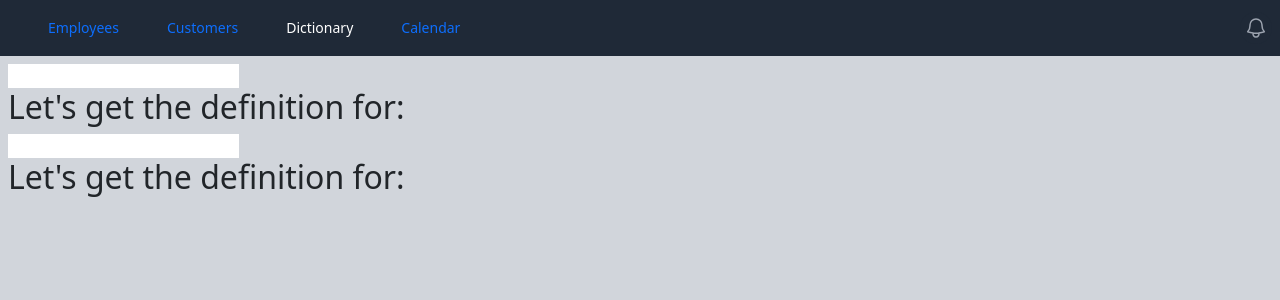
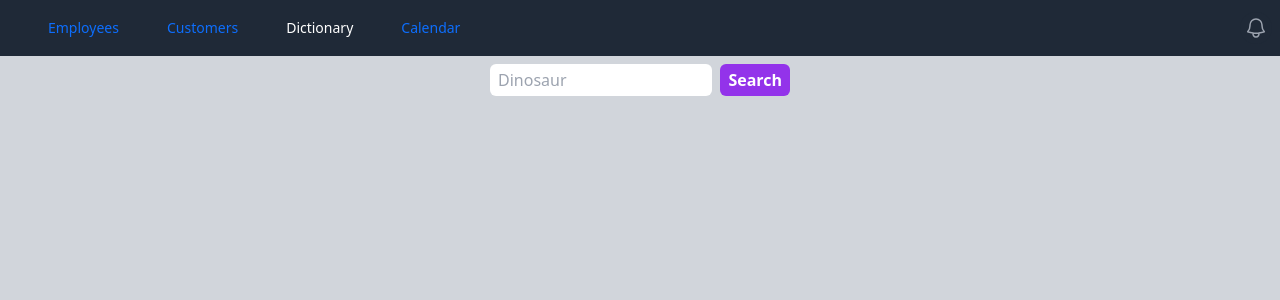
Before and after one commit to jonwestman/react, a React (Create React App) app: page /dictionary in a window 1280 px wide. Shown: the top 300 px of the page. Built offline with nearby package versions, Linux system fonts and the light colour scheme.

Commit message:
style the dictionary

```diff
--- a/src/App.js
+++ b/src/App.js
@@ -10,6 +10,7 @@ import {BrowserRouter, Routes, Route} from 'react-router-dom';
 import Customers from './pages/Customers';
 import Dictionary from './pages/Dictionary';
 import Definition from './pages/Definition';
+import NotFound from './components/NotFound';
 
 function App() {
   return (
@@ -18,8 +19,12 @@ function App() {
         <Routes>
           <Route path='/employees' element={<Employees />} />
           <Route path='/dictionary' element={<Dictionary />} />
-          <Route path='/definition' element={<Definition />} />
+          <Route
+          path='/dictionary/:search'
+          element={<Definition />} />
           <Route path='/customers' element={<Customers />} />
+          <Route path='/404' element={<NotFound />} />
+          <Route path='*' element={<NotFound />} />
         </Routes>
       </Header>
     </BrowserRouter>
--- /dev/null
+++ b/src/components/DefinitionSearch.js
@@ -0,0 +1,29 @@
+import { useState, useEffect } from 'react';
+import { useNavigate } from 'react-router-dom';
+
+export default function DefinitionSearch() {
+
+    const [word, setWord] = useState('');
+    const navigate = useNavigate();
+
+    return (
+        <form
+            className='flex space-between space-x-2 max-w-[300px]'
+            onSubmit={() => {
+                navigate('/dictionary/' + word)
+            }}>
+            <input
+                className='shrink min-w-0 px-2 py-1 rounded'
+                placeholder='Dinosaur'
+                type="text"
+                onChange={(e) => {
+                    setWord(e.target.value);
+                }}
+            />
+            <button className='bg-purple-600 hover:bg-purple-700 text-white font-bold py-1 px-2 rounded'
+            >
+                Search
+            </button>
+        </form>
+    )
+}
--- a/src/components/Header.js
+++ b/src/components/Header.js
@@ -91,7 +91,7 @@ export default function Header(props) {
                 )}
             </Disclosure>
             <div className='bg-gray-300'>
-            <div className='max-w-7xl mx-auto min-h-screen px-2 py-2'>{props.children}
+            <div className='max-w-7xl mx-auto min-h-screen px-3 py-2'>{props.children}
             </div>
             </div>
         </>
--- /dev/null
+++ b/src/components/NotFound.js
@@ -0,0 +1,3 @@
+export default function NotFound(){
+    return <p>The page you are looking for was not found</p>;
+}
--- a/src/pages/Definition.js
+++ b/src/pages/Definition.js
@@ -1,30 +1,79 @@
 import { useState, useEffect } from "react";
+import { useParams, useNavigate, Link } from "react-router-dom";
 import {v4 as uuidv4} from 'uuid'
+import DefinitionSearch from "../components/DefinitionSearch";
+import NotFound from "../components/NotFound";
 
 export default function Definition() {
     const [word, setWord] = useState();
+    const [notFound, setNotFound] = useState(false);
+    const [error, setError] = useState(false);
+
+    let { search } = useParams();
+    const navigate = useNavigate();
 
     useEffect(() => {
-        fetch('https://api.dictionaryapi.dev/api/v2/entries/en/helicopter')
-            .then((response) => response.json())
+        //const url = 'https://httpstat.us/501';
+        const url = 'https://api.dictionaryapi.dev/api/v2/entries/en/' + search;
+        fetch(url)
+            .then((response) => {
+                if(response.status === 404){
+                    setNotFound(true);
+                } else if(response.status === 401){
+                    navigate('/login');
+                }else if(response.status === 500){
+                    setError(true);
+                }
+
+                if(!response.ok){
+                    setError(true);
+
+                    throw new Error('Something went wrong');
+                }
+                return response.json()
+            })
             .then((data) => {
                 setWord(data[0].meanings);
-                console.log(data[0].meanings)
+            })
+            .catch((e) => {
+                console.log(e.message);
             });
     }, []);
 
+    if (notFound === true) {
         return (
             <>
+                <NotFound />
+                <Link to='/dictionary'>Search another</Link>
+            </>
+        );
+    }
+    if (error === true) {
+        return (
+            <>
+                <p>Something went wrong, try again?</p>
+                <Link to='/dictionary'>Search another</Link>
+            </>
+        );
+    }
+
+
+    return (
+        <>
+            {word
+                ? <>
                     <h1>Here is a definition:</h1>
-            {word
-                ? word.map((meaning) => {
+                    {word.map((meaning) => {
                         return (
                             <p key={uuidv4()}>
                                 {meaning.partOfSpeech + ': '}
                                 {meaning.definitions[0].definition}
                             </p>
                         );
-                })
+                    })}
+                    <p>Search again: </p>
+                    <DefinitionSearch />
+                    </>
                 : null}
         </>
     );
--- a/src/pages/Dictionary.js
+++ b/src/pages/Dictionary.js
@@ -1,37 +1,9 @@
-import { useState, useEffect } from 'react';
+import DefinitionSearch from "../components/DefinitionSearch";
 
-export default function Dictionary(){
-    const [word, setWord] = useState('');
-    const [word2, setWord2] = useState('');
-
-    useEffect(() => {
-        console.log('State Updated ' + word);
-    },[word]);//limit what state useEffect cares about --> dependency array
-
-    useEffect(() => {
-        console.log('State Updated ' + word2);
-    },[word2]);
-
-    //no dependency array --> update for any state change
-    //empty dependency array --> execute once
-    //passing in data --> only execute when those state variables are changed
-
+export default function Dictionary() {
     return (
-        <>
-            <input
-                type="text"
-                onChange={(e) => {
-                    setWord(e.target.value);
-                }}
-            />
-            <h2>Let's get the definition for: {word}</h2>
-            <input
-                type="text"
-                onChange={(e) => {
-                    setWord2(e.target.value);
-                }}
-            />
-            <h2>Let's get the definition for: {word2}</h2>
-        </>
-    )
+        <div
+            className="flex justify-center">
+            <DefinitionSearch />
+        </div>)
 }
```
Lines whose indentation alone changed are shown as unchanged.
